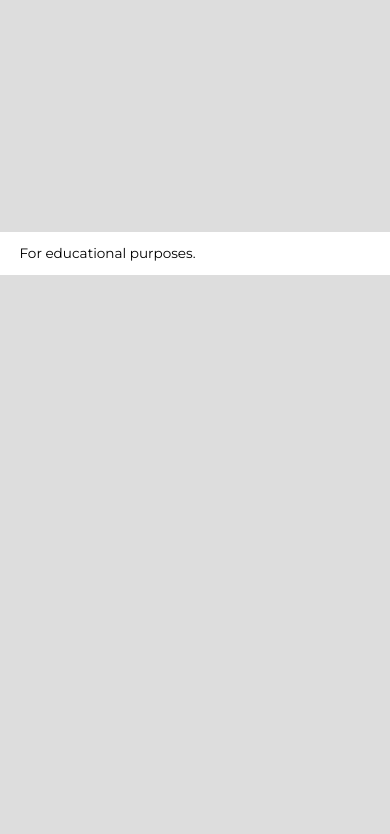
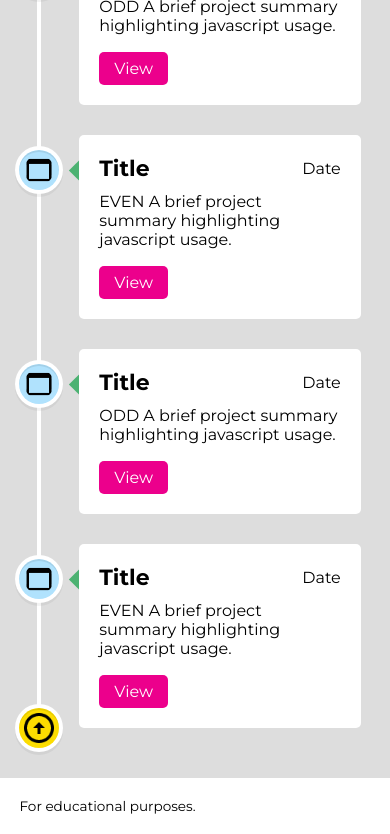
Before and after one commit to dana-eliz8bit/clg-javascript-project, a plain HTML site: page index.html in a window 390 px wide. Shown: the part 569-1403 px from the top of the page. Before the commit the page ends 844 px from the top, so only its background shows below. Drawn offline with Linux system fonts and the light colour scheme.

Commit message:
Add body style and create media queries

```diff
--- a/index.html
+++ b/index.html
@@ -49,9 +49,94 @@
         </nav>
       </div>
     </header>
-    <section>
-      <article></article>
-    </section>
+    <main class="wrapper-main">
+      <div class="line-vertical">
+        <a href="#"
+          ><img
+            class="icon-scroll"
+            src="/images/up-arrow-circle-regular-24.png"
+            alt="Up Arrow"
+        /></a>
+      </div>
+      <div class="container odd">
+        <section>
+          <img class="icon" src="/images/window-regular-24.png" alt="Window" />
+          <div class="details">
+            <span class="title">Title</span>
+            <span>Date</span>
+          </div>
+          <p>ODD A brief project summary highlighting javascript usage.</p>
+          <div class="link-project">
+            <a href="#">View</a>
+          </div>
+        </section>
+      </div>
+      <div class="container even">
+        <section>
+          <img class="icon" src="/images/window-regular-24.png" alt="Window" />
+          <div class="details">
+            <span class="title">Title</span>
+            <span>Date</span>
+          </div>
+          <p>EVEN A brief project summary highlighting javascript usage.</p>
+          <div class="link-project">
+            <a href="#">View</a>
+          </div>
+        </section>
+      </div>
+      <div class="container odd">
+        <section>
+          <img class="icon" src="/images/window-regular-24.png" alt="Window" />
+          <div class="details">
+            <span class="title">Title</span>
+            <span>Date</span>
+          </div>
+          <p>ODD A brief project summary highlighting javascript usage.</p>
+          <div class="link-project">
+            <a href="#">View</a>
+          </div>
+        </section>
+      </div>
+      <div class="container even">
+        <section>
+          <img class="icon" src="/images/window-regular-24.png" alt="Window" />
+          <div class="details">
+            <span class="title">Title</span>
+            <span>Date</span>
+          </div>
+          <p>EVEN A brief project summary highlighting javascript usage.</p>
+          <div class="link-project">
+            <a href="#">View</a>
+          </div>
+        </section>
+      </div>
+      <div class="container odd">
+        <section>
+          <img class="icon" src="/images/window-regular-24.png" alt="Window" />
+          <div class="details">
+            <span class="title">Title</span>
+            <span>Date</span>
+          </div>
+          <p>ODD A brief project summary highlighting javascript usage.</p>
+          <div class="link-project">
+            <a href="#">View</a>
+          </div>
+        </section>
+      </div>
+      <div class="container even">
+        <section>
+          <img class="icon" src="/images/window-regular-24.png" alt="Window" />
+          <div class="details">
+            <span class="title">Title</span>
+            <span>Date</span>
+          </div>
+          <p>EVEN A brief project summary highlighting javascript usage.</p>
+          <div class="link-project">
+            <a href="#">View</a>
+          </div>
+        </section>
+      </div>
+    </main>
     <footer>
       <div class="wrapper-footer">
         <p>For educational purposes.</p>
--- a/style.css
+++ b/style.css
@@ -6,13 +6,17 @@
   padding: 0;
 }
 
+html {
+  scroll-behavior: smooth;
+}
+
 body {
   background: #ddd;
-  height: 100vh;
+  /* height: 100vh; */
   font-family: "Montserrat", "Roboto", Arial, sans-serif;
 }
 
-a {
+/* a {
   text-decoration: none;
   color: #000;
 }
@@ -20,7 +24,7 @@ a {
 a:hover,
 a:active {
   text-decoration: underline;
-}
+} */
 
 ul,
 li {
@@ -83,16 +87,154 @@ footer {
   background-color: #fff;
   width: 100%;
   font-size: 0.85rem;
-  position: fixed;
-  bottom: 0;
+  /* position: fixed;
+  bottom: 0; */
 }
 
 .wrapper-footer {
   width: 75%;
-  margin: 1em auto;
+  margin: 0px auto;
+  padding: 20px 0px;
 }
 
-@media (max-width: 767px) {
+/* MAIN */
+
+.wrapper-main {
+  margin-top: 100px;
+  margin-bottom: 50px;
+  margin-left: auto;
+  margin-right: auto;
+  width: 78%;
+  padding: 0 20px;
+  position: relative;
+}
+
+.wrapper-main .line-vertical {
+  position: absolute;
+  height: 100%;
+  width: 4px;
+  background: #fff;
+  left: 50%;
+  top: 20px;
+  transform: translateX(-50%);
+}
+
+/* Containers */
+
+.wrapper-main .container {
+  display: flex;
+}
+
+.wrapper-main .odd {
+  justify-content: flex-start;
+}
+
+.wrapper-main .even {
+  justify-content: flex-end;
+}
+
+/* Sections */
+
+.wrapper-main .container section {
+  background: #fff;
+  border-radius: 5px;
+  width: calc(50% - 40px);
+  padding: 20px;
+  position: relative;
+}
+
+.wrapper-main .container section::before {
+  position: absolute;
+  content: "";
+  height: 15px;
+  width: 15px;
+  background: #4cb272;
+  top: 28px;
+  z-index: -1;
+  transform: rotate(45deg);
+}
+
+.odd section::before {
+  right: -7px;
+}
+
+.even section::before {
+  left: -7px;
+}
+
+.container section .details,
+.container section .link-project {
+  display: flex;
+  align-items: center;
+  justify-content: space-between;
+}
+
+.container section .details .title {
+  font-size: 22px;
+  font-weight: 600;
+}
+
+.container section p {
+  margin: 10px 0 17px 0;
+}
+
+.container section .link-project a {
+  text-decoration: none;
+  background: #ec008c;
+  color: #fff;
+  padding: 7px 15px;
+  border-radius: 5px;
+  font-weight: 400;
+  transition: all 0.3s ease;
+}
+
+.container section .link-project a:hover {
+  transform: scale(0.97);
+}
+
+/* Icons */
+
+.icon {
+  padding: 5px;
+  background: #b0e2fd;
+}
+
+.icon-scroll {
+  padding: 2px;
+  background: #fcdc00;
+}
+
+.container section .icon,
+.line-vertical .icon-scroll {
+  position: absolute;
+  height: 40px;
+  width: 40px;
+  text-align: center;
+  line-height: 40px;
+  border-radius: 50%;
+  box-shadow: 0 0 0 4px #fff, inset 0 2px 0 rgba(0, 0, 0, 0.08),
+    0 3px 0 4px rgba(0, 0, 0, 0.05);
+}
+
+.line-vertical .icon-scroll {
+  bottom: 0px;
+  left: 50%;
+  transform: translateX(-50%);
+}
+.odd section .icon {
+  top: 15px;
+  right: -60px;
+}
+.even section .icon {
+  top: 15px;
+  left: -60px;
+}
+
+/* MEDIA QUERIES */
+
+/* Mobile */
+@media (max-width: 425px) {
+  /* HEADER */
   .wrapper-header {
     width: 90%;
   }
@@ -102,15 +244,82 @@ footer {
   }
 
   nav a {
-    padding: 0.5em;
+    padding: 0.75em;
   }
+
+  /* FOOTER */
 
   .wrapper-footer {
     width: 90%;
   }
+
+  /* MAIN */
+
+  .wrapper-main {
+    width: 85%;
+    padding-right: 0px;
+  }
+
+  .wrapper-main .line-vertical {
+    left: 10px;
+  }
+
+  .wrapper-main .container {
+    margin: 30px 0 3px 30px;
+  }
+
+  .wrapper-main .container section {
+    width: 100%;
+  }
+
+  .odd section::before {
+    left: -7px;
+  }
+
+  .odd section .icon {
+    left: -60px;
+  }
+
+  .even section::before {
+    left: -7px;
+  }
+
+  .even section .icon {
+    left: -60px;
+  }
 }
 
+/* Tablet */
+@media (min-width: 426px) and (max-width: 1023px) {
+  /* HEADER */
+  .wrapper-header {
+    width: 85%;
+  }
+
+  #nov {
+    display: none;
+  }
+
+  nav a {
+    padding: 0.5em;
+  }
+
+  /* FOOTER */
+
+  .wrapper-footer {
+    width: 85%;
+  }
+
+  /* MAIN */
+
+  .wrapper-main {
+    width: 90%;
+  }
+}
+
+/* Laptop */
 @media (min-width: 768px) {
+  /* HEADER */
   #nov {
     display: none;
   }
```
Also changed, not shown: images/up-arrow-circle-regular-24.png (added), images/window-regular-24.png (added), 1 other file.
